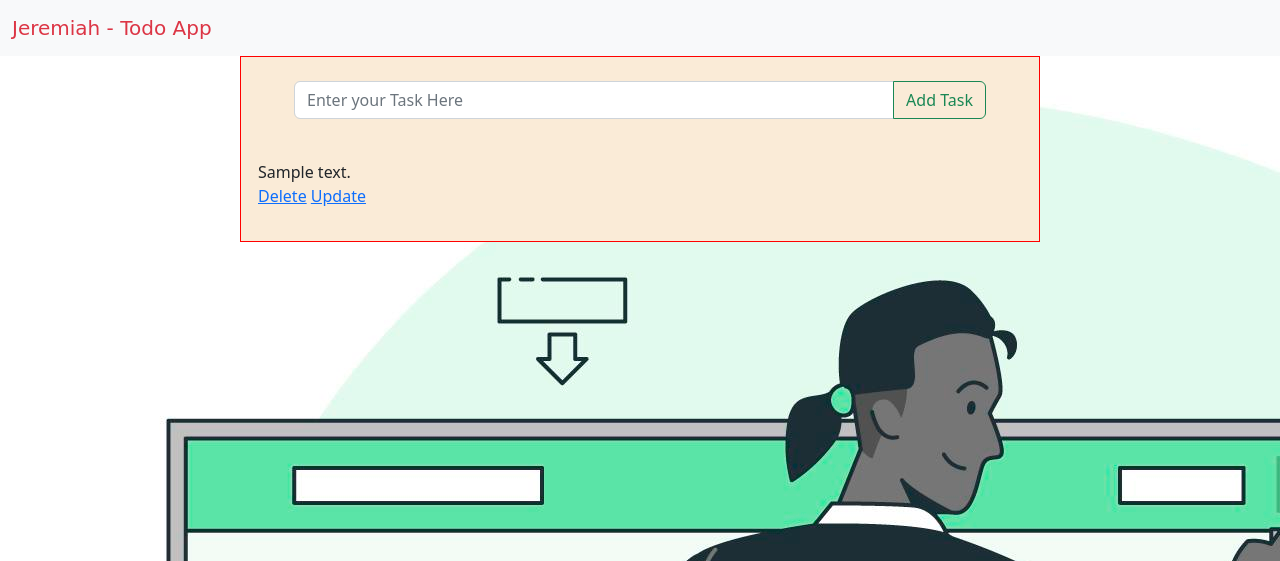
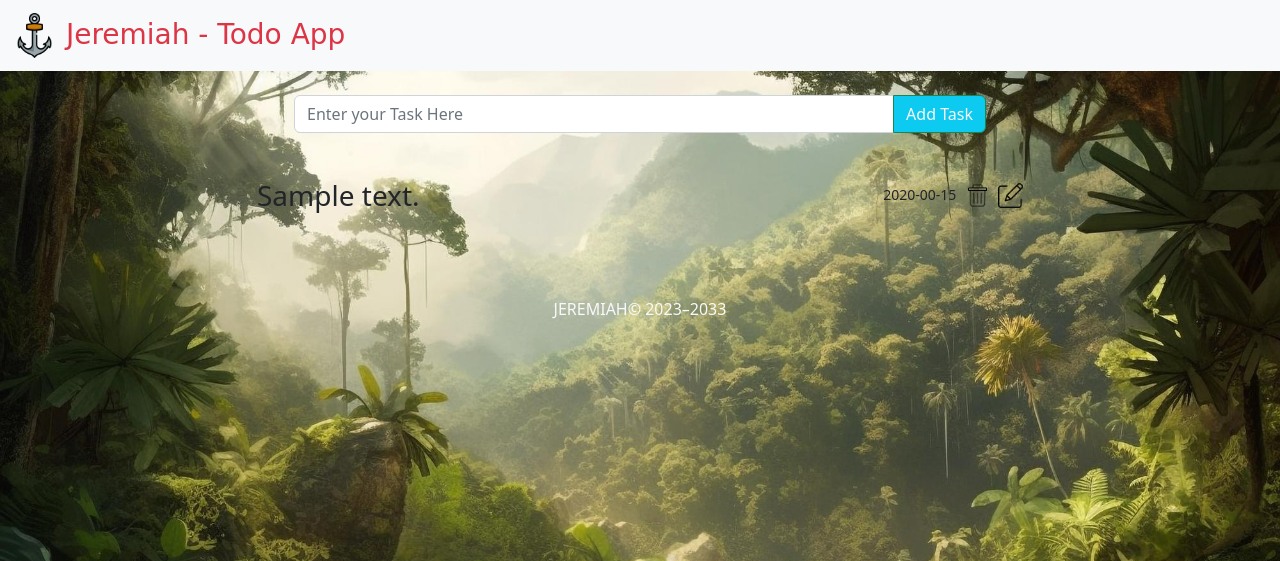
Before and after one commit to Jeremieon/flask_todo, a Flask app: page / in a window 1280 px wide. Shown: the top 561 px of the page. Run offline with Flask 3, Linux system fonts and the light colour scheme; tables that the repository leaves empty hold one stand-in row (values such as "Sample post"); some web fonts are replaced.

Commit message:
fixed all the bugs.. The END

```diff
--- a/app.py
+++ b/app.py
@@ -39,7 +39,7 @@ db.create_all()
 def RetrieveDataList():
     tasks = Todo.query.order_by(Todo.id.desc()).all()
     return render_template('tasklist.html',tasks = tasks)
-
+#api get
 @app.route('/api/tasks', methods=['GET'])
 def get_api_data():
     tasks = Todo.query.order_by(Todo.id.desc()).all()
@@ -48,7 +48,7 @@ def get_api_data():
 
 @app.route('/',methods=['POST','GET'])
 def home():
-    data_list = ['danger','info','primary','secondary','success','warning','dark','muted','black',]
+    data_list = ['danger','info','primary','secondary','success','dark','warning']
     colors = choice(data_list)
     if request.method == 'POST':
         task_content = request.form['content']
@@ -61,13 +61,13 @@ def home():
         except:
             return 'There was an error while adding the task try again'
     else:
-        tasks = Todo.query.all()
+        tasks = Todo.query.order_by(Todo.id.desc()).all()
         return render_template("index.html",tasks=tasks)
 
 #post api
 @app.route('/api/tasks', methods=['POST'])
 def create_tasks():
-    data_list = ['danger','info','primary','secondary','success']
+    data_list = ['danger','info','primary','secondary','success','dark','warning']
     colors = choice(data_list)
     data = request.get_json()
     content = data.get('content')
--- a/static/css/style.css
+++ b/static/css/style.css
@@ -4,11 +4,15 @@
     box-sizing: border-box;
   }
 body{
-    background-image: url('/static/images/todo_illust.jpeg');
+    background-image: url('/static/images/majesty.jpeg');
+    background-repeat: no-repeat;
+    background-attachment: fixed;
+    background-size: 100% 100%;
 }
 
 .navname{
     font-family: 'Delius', cursive;
+    font-size: x-large;
 }
 
 .all-element{
@@ -16,9 +20,13 @@ body{
     width: 800px;
     display: flex;
     flex-direction: column;
-    justify-content: center;
+    justify-content: space-around;
     align-items: center;
     margin:auto auto;
-    border:solid red 1px;
-    background-color: antiquewhite;
 }
+
+.map{
+    display: flex;
+    flex-direction: row;
+    justify-content: space-between;
+}
--- a/templates/base.html
+++ b/templates/base.html
@@ -7,19 +7,18 @@
     <link href="https://cdn.jsdelivr.net/npm/bootstrap@5.2.3/dist/css/bootstrap.min.css" rel="stylesheet" integrity="sha384-rbsA2VBKQhggwzxH7pPCaAqO46MgnOM80zW1RWuH61DGLwZJEdK2Kadq2F9CUG65" crossorigin="anonymous">
     <link rel="stylesheet" href="{{ url_for('static', filename='css/style.css') }}">
     <title>Todo App</title>
-    {% block head %}
-    {% endblock head%}
 </head>
 <body>
     <nav class="navbar navbar-expand-lg bg-light">
         <div class="container-fluid">
-          <a class="navbar-brand navname text-danger" href="#">Jeremiah - Todo App</a>
+            <a class="navbar-brand navname text-danger fs-3" href="/"><img src="/static/images/anchor.png" alt="delete" width="45" height="45"> Jeremiah - Todo App</a>
         </div>
     </nav>
-
+  <main class="container">
     {% block body %}
-    {% endblock body%}
-
+    {% endblock %}
+    </main>
+    <p class="mt-5 mb-3 text-light text-center">JEREMIAH&copy; 2023–2033</p>
     <script src="https://cdn.jsdelivr.net/npm/bootstrap@5.2.3/dist/js/bootstrap.bundle.min.js" integrity="sha384-kenU1KFdBIe4zVF0s0G1M5b4hcpxyD9F7jL+jjXkk+Q2h455rYXK/7HAuoJl+0I4" crossorigin="anonymous"></script>
 </body>
 </html>
--- a/templates/index.html
+++ b/templates/index.html
@@ -1,21 +1,11 @@
 {% extends 'base.html' %}
-{% block head %}
-
-{% endblock head %}
-<div class="form-floating mb-3">
-  <input type="text" class="form-control" name="content" id="content" placeholder="Enter your Task Here">
-  <label for="floatingInput" class="text-success">Task {{task.id}}</label>
-  <button type="submit" class="btn btn-info btn-outline-danger">Update</button>
-</div>
-
-
 
 {% block body %}
 <div class="all-element">
 <form action="/" method="POST">
   <div class="input-group my-4 ">
-    <input type="text" class="form-control " placeholder="Enter your Task Here" style="width: 600px;">
-    <button class="btn btn-outline-success" type="submit" id="button-addon2">Add Task</button>
+    <input type="text" class="form-control " name="content" placeholder="Enter your Task Here" style="width: 600px;">
+    <button class="btn btn-outline-success bg-info text-light" type="submit" >Add Task</button>
   </div>
 </form>
 {% if tasks|length < 1 %}
@@ -24,11 +14,12 @@
 
   {% for task in tasks %}
   <div class="w-100">
-    <div class="alert alert-{{ task.color_me }} w-100" role="alert">
-      {{ task.content }}
-      <div>
-        <a href="delete/{{task.id}}">Delete</a>
-        <a href="update/{{task.id}}">Update</a>
+    <div class="alert alert-{{ task.color_me }} w-100 map ">
+     <div class="fs-3 fw-light">{{ task.content }} </div>
+      <div class="mt-2">
+        <small class="text-mute">{{task.created_at.strftime('%Y-%M-%d')}}</small>&nbsp;
+        <a href="delete/{{task.id}}"><img src="/static/images/del_icon.png" alt="delete" width="25" height="25"></a>&nbsp;
+        <a href="update/{{task.id}}"><img src="/static/images/edit.png" alt="delete" width="25" height="25"></a>
       </div>
     </div>
   </div>
--- a/templates/tasklist.html
+++ b/templates/tasklist.html
@@ -4,7 +4,7 @@
 {% for task in tasks %}
 
 <div class="alert alert-primary">
-    <p>{{task.content}}   {{task.created_at}}</p>
+    <p>{{task.content}}   {{task.created_at.strftime('%Y-%M-%d')}}</p>
 </div>
 {% endfor %}
 {% endblock body%}
```
Also changed, not shown: static/images/anchor.png (added), static/images/del_icon.png (added), static/images/edit.png (added), static/images/majesty.jpeg (added), static/images/todo_illust.jpeg (deleted).
